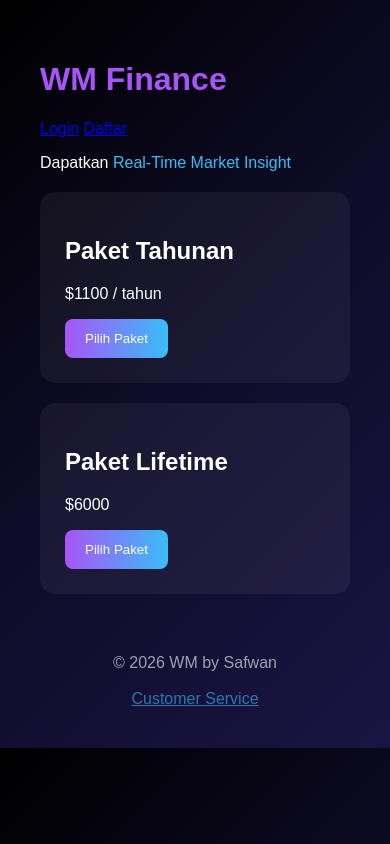
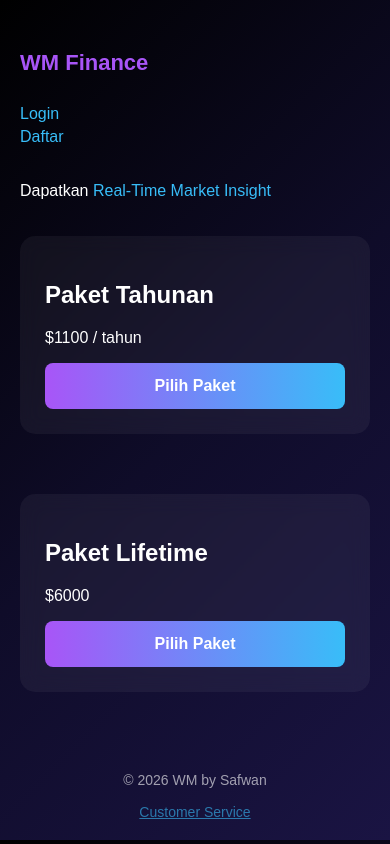
Before and after one commit to Rico356/wm-finance-bimbel, a plain HTML site: page index.html in a window 390 px wide. Drawn offline with Linux system fonts and the light colour scheme.

Commit message:
Update style.css

```diff
--- a/style.css
+++ b/style.css
@@ -1,3 +1,7 @@
+* {
+  box-sizing: border-box;
+}
+
 body {
   margin: 0;
   font-family: 'Poppins', sans-serif;
@@ -6,35 +10,101 @@ body {
 }
 
 .container {
-    padding: 40px;
+  padding: 20px;
+  max-width: 1100px;
+  margin: auto;
+}
+
+/* NAVBAR */
+.navbar {
+  display: flex;
+  justify-content: space-between;
+  align-items: center;
+  padding: 15px 0;
+}
+
+.nav-links a {
+  color: #38bdf8;
+  text-decoration: none;
+  margin-left: 20px;
+  font-weight: 500;
 }
 
 h1 {
   color: #a855f7;
+  font-size: 28px;
 }
 
 .highlight {
   color: #38bdf8;
 }
 
+/* CARD */
 .card {
   background: rgba(255,255,255,0.05);
   padding: 25px;
   border-radius: 15px;
   margin: 20px 0;
+  backdrop-filter: blur(10px);
 }
 
 button {
+  width: 100%;
   background: linear-gradient(90deg,#a855f7,#38bdf8);
   border: none;
-    padding: 12px 20px;
+  padding: 14px;
   border-radius: 8px;
   color: white;
   cursor: pointer;
+  font-weight: bold;
+  font-size: 16px;
+}
+
+input, select {
+  width: 100%;
+  padding: 12px;
+  border-radius: 8px;
+  border: none;
+  margin-bottom: 15px;
 }
 
 footer {
   margin-top: 60px;
   text-align: center;
   opacity: 0.6;
+  font-size: 14px;
 }
+
+/* DESKTOP GRID */
+.packages {
+  display: grid;
+  grid-template-columns: 1fr 1fr;
+  gap: 20px;
+}
+
+/* MOBILE */
+@media(max-width:768px) {
+
+  h1 {
+    font-size: 22px;
+  }
+
+  .packages {
+    grid-template-columns: 1fr;
+  }
+
+  .navbar {
+    flex-direction: column;
+    align-items: flex-start;
+  }
+
+  .nav-links {
+    margin-top: 10px;
+  }
+
+  .nav-links a {
+    display: block;
+    margin: 5px 0;
+  }
+
+}
```
Lines whose indentation alone changed are shown as unchanged.
